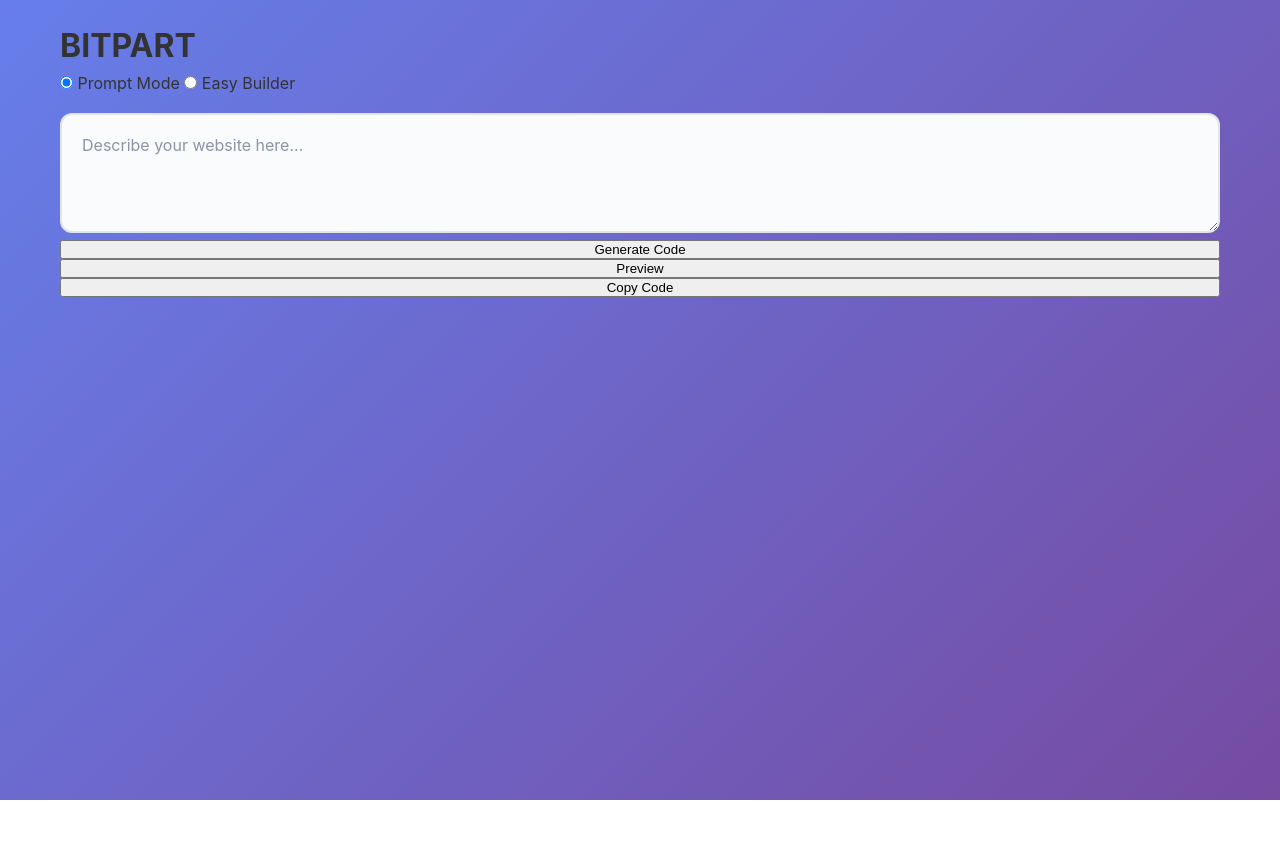
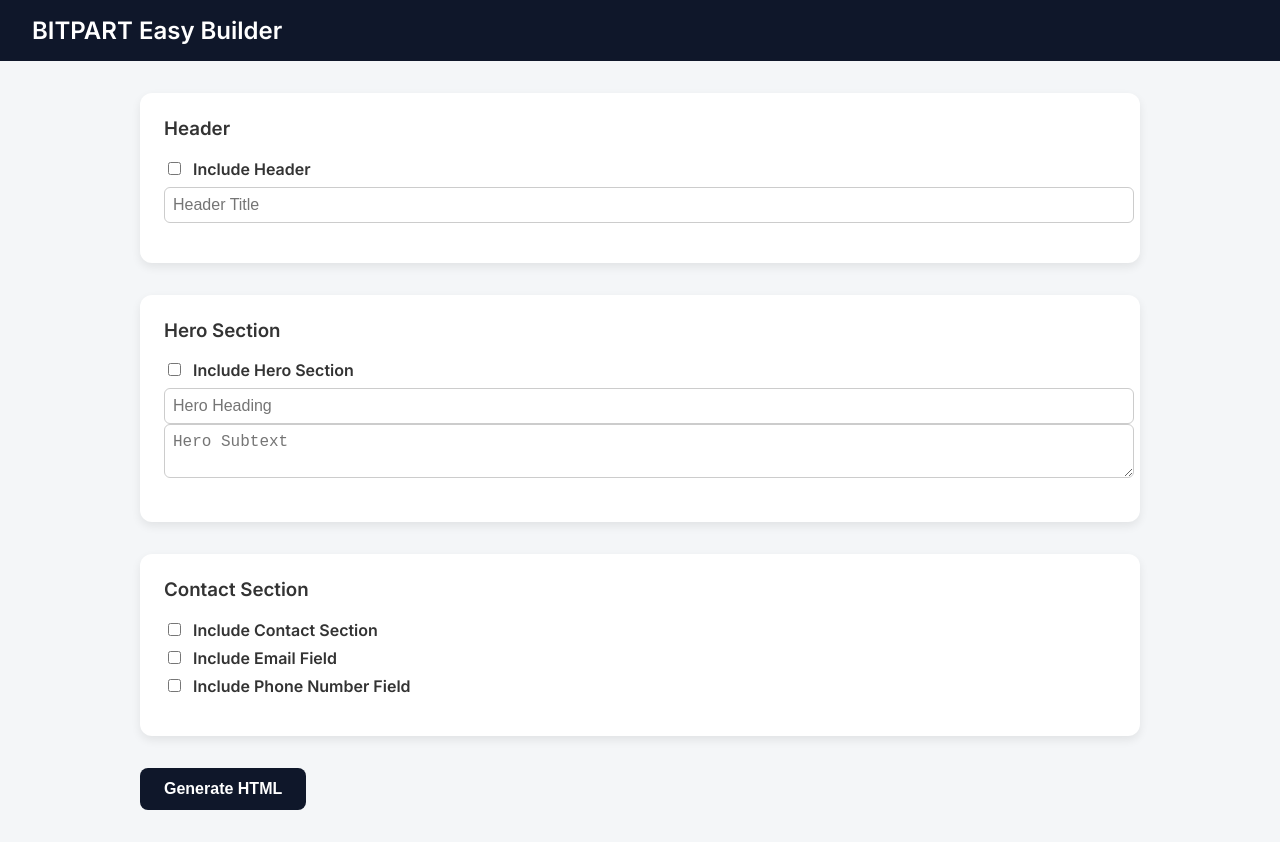
Before and after one commit to Bitpart999/bitpart, a website: page public/index.html in a window 1280 px wide. Before the commit the page ends 800 px from the top, so only its background shows below. Drawn offline with Linux system fonts and the light colour scheme.

Commit message:
Update index.html

```diff
--- a/public/index.html
+++ b/public/index.html
@@ -2,68 +2,148 @@
 <html lang="en">
 <head>
   <meta charset="UTF-8" />
-  <meta name="viewport" content="width=device-width, initial-scale=1.0"/>
-  <title>BITPART</title>
-  <link rel="stylesheet" href="style.css" />
+  <meta name="viewport" content="width=device-width, initial-scale=1.0" />
+  <title>BITPART Easy Builder</title>
+  <link rel="stylesheet" href="https://fonts.googleapis.com/css2?family=Inter:wght@400;600&display=swap">
+  <style>
+    body {
+      font-family: 'Inter', sans-serif;
+      margin: 0;
+      background-color: #f4f6f8;
+      color: #333;
+    }
+    header {
+      background-color: #0f172a;
+      color: #fff;
+      padding: 1rem 2rem;
+      font-size: 1.5rem;
+      font-weight: 600;
+    }
+    .container {
+      padding: 2rem;
+      max-width: 1000px;
+      margin: 0 auto;
+    }
+    .section {
+      background-color: #fff;
+      padding: 1.5rem;
+      border-radius: 12px;
+      box-shadow: 0 4px 10px rgba(0, 0, 0, 0.08);
+      margin-bottom: 2rem;
+    }
+    .section h3 {
+      margin-top: 0;
+    }
+    .form-group {
+      margin-bottom: 1rem;
+    }
+    label {
+      display: block;
+      font-weight: 600;
+      margin-bottom: 0.5rem;
+    }
+    input[type="text"], input[type="email"], textarea {
+      width: 100%;
+      padding: 0.5rem;
+      border-radius: 6px;
+      border: 1px solid #ccc;
+      font-size: 1rem;
+    }
+    input[type="checkbox"] {
+      margin-right: 0.5rem;
+    }
+    button {
+      background-color: #0f172a;
+      color: #fff;
+      padding: 0.75rem 1.5rem;
+      border: none;
+      border-radius: 8px;
+      font-size: 1rem;
+      font-weight: 600;
+      cursor: pointer;
+    }
+    button:hover {
+      background-color: #1e293b;
+    }
+    .generated-code {
+      white-space: pre-wrap;
+      background: #f1f5f9;
+      border: 1px solid #ccc;
+      padding: 1rem;
+      border-radius: 8px;
+      margin-top: 2rem;
+    }
+  </style>
 </head>
 <body>
+  <header>BITPART Easy Builder</header>
   <div class="container">
-    <h1>BITPART</h1>
-
-    <!-- Toggle between prompt and easy builder -->
-    <div class="toggle-section">
-      <label>
-        <input type="radio" name="mode" value="prompt" checked> Prompt Mode
-      </label>
-      <label>
-        <input type="radio" name="mode" value="builder"> Easy Builder
-      </label>
-    </div>
-
-    <!-- Prompt input -->
-    <div id="promptMode">
-      <textarea id="promptInput" placeholder="Describe your website here..."></textarea>
-    </div>
-
-    <!-- Easy Builder mode -->
-    <div id="builderMode" class="hidden">
-      <h3>Choose your components</h3>
-
-      <label><input type="checkbox" id="includeHeader"> Include Header</label>
-      <div id="headerFields" class="hidden">
-        <input type="text" id="headerText" placeholder="Header Text">
+    <form id="builderForm">
+      <div class="section">
+        <h3>Header</h3>
+        <div class="form-group">
+          <label><input type="checkbox" id="includeHeader"> Include Header</label>
+          <input type="text" id="headerText" placeholder="Header Title" />
+        </div>
       </div>
 
-      <label><input type="checkbox" id="includeContact"> Include Contact Section</label>
-      <div id="contactFields" class="hidden">
-        <label><input type="checkbox" id="contactEmail"> Email</label>
-        <label><input type="checkbox" id="contactPhone"> Phone Number</label>
+      <div class="section">
+        <h3>Hero Section</h3>
+        <div class="form-group">
+          <label><input type="checkbox" id="includeHero"> Include Hero Section</label>
+          <input type="text" id="heroHeading" placeholder="Hero Heading" />
+          <textarea id="heroSubtext" placeholder="Hero Subtext"></textarea>
+        </div>
       </div>
-    </div>
 
-    <button id="generateBtn">Generate Code</button>
-    <button id="previewBtn">Preview</button>
-    <button id="copyBtn">Copy Code</button>
+      <div class="section">
+        <h3>Contact Section</h3>
+        <div class="form-group">
+          <label><input type="checkbox" id="includeContact"> Include Contact Section</label>
+          <label><input type="checkbox" id="includeEmail"> Include Email Field</label>
+          <label><input type="checkbox" id="includePhone"> Include Phone Number Field</label>
+        </div>
+      </div>
 
-    <div id="loadingIndicator" class="hidden">Generating...</div>
-    <div id="errorMessage" class="hidden error"></div>
+      <button type="submit">Generate HTML</button>
+    </form>
 
-    <div id="resultSection" class="hidden">
-      <h2>Generated Code</h2>
-      <pre id="codeOutput"></pre>
-      <div id="languageTag"></div>
-      <div id="responseTime"></div>
-      <p id="explanationText"></p>
-      <ul id="dependenciesList"></ul>
-      <p id="instructionsText"></p>
-    </div>
-
-    <div id="previewContainer" class="hidden">
-      <h2>Live Preview</h2>
-      <iframe id="livePreview"></iframe>
-    </div>
+    <div class="generated-code" id="generatedCode" style="display: none;"></div>
   </div>
 
-  <script src="script.js"></script>
+  <script>
+    const form = document.getElementById('builderForm');
+    const generatedCode = document.getElementById('generatedCode');
+
+    form.addEventListener('submit', (e) => {
+      e.preventDefault();
+      let html = '';
+
+      if (document.getElementById('includeHeader').checked) {
+        const headerText = document.getElementById('headerText').value;
+        html += `<header><h1>${headerText}</h1></header>\n`;
+      }
+
+      if (document.getElementById('includeHero').checked) {
+        const heroHeading = document.getElementById('heroHeading').value;
+        const heroSubtext = document.getElementById('heroSubtext').value;
+        html += `<section class='hero'>\n  <h2>${heroHeading}</h2>\n  <p>${heroSubtext}</p>\n</section>\n`;
+      }
+
+      if (document.getElementById('includeContact').checked) {
+        html += `<section class='contact'>\n  <h2>Contact Us</h2>\n  <form>`;
+        if (document.getElementById('includeEmail').checked) {
+          html += `\n    <input type='email' placeholder='Your Email' />`;
+        }
+        if (document.getElementById('includePhone').checked) {
+          html += `\n    <input type='tel' placeholder='Your Phone Number' />`;
+        }
+        html += `\n    <textarea placeholder='Your Message'></textarea>\n    <button type='submit'>Send</button>\n  </form>\n</section>\n`;
+      }
+
+      generatedCode.style.display = 'block';
+      generatedCode.textContent = html;
+    });
+  </script>
 </body>
 </html>
```
